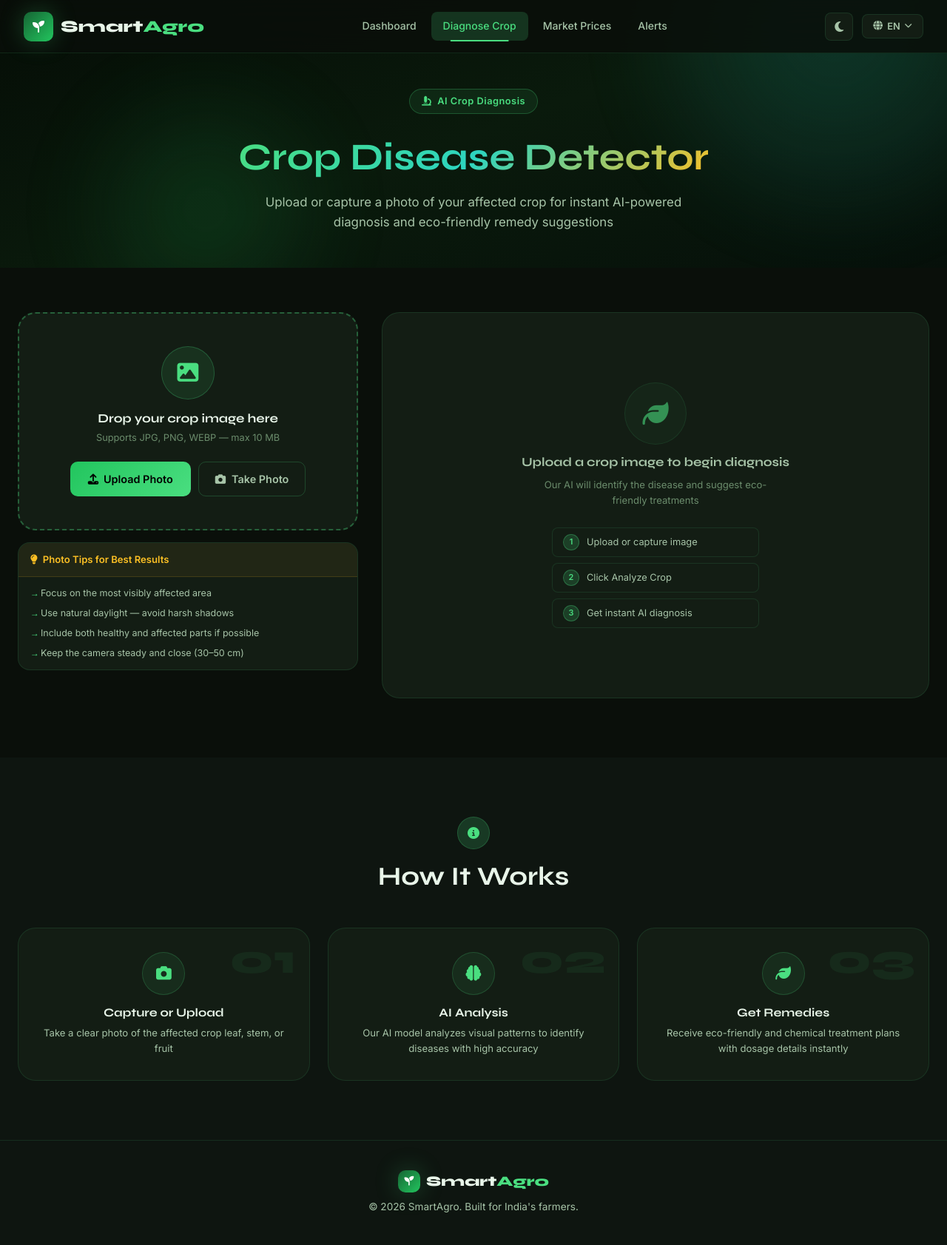
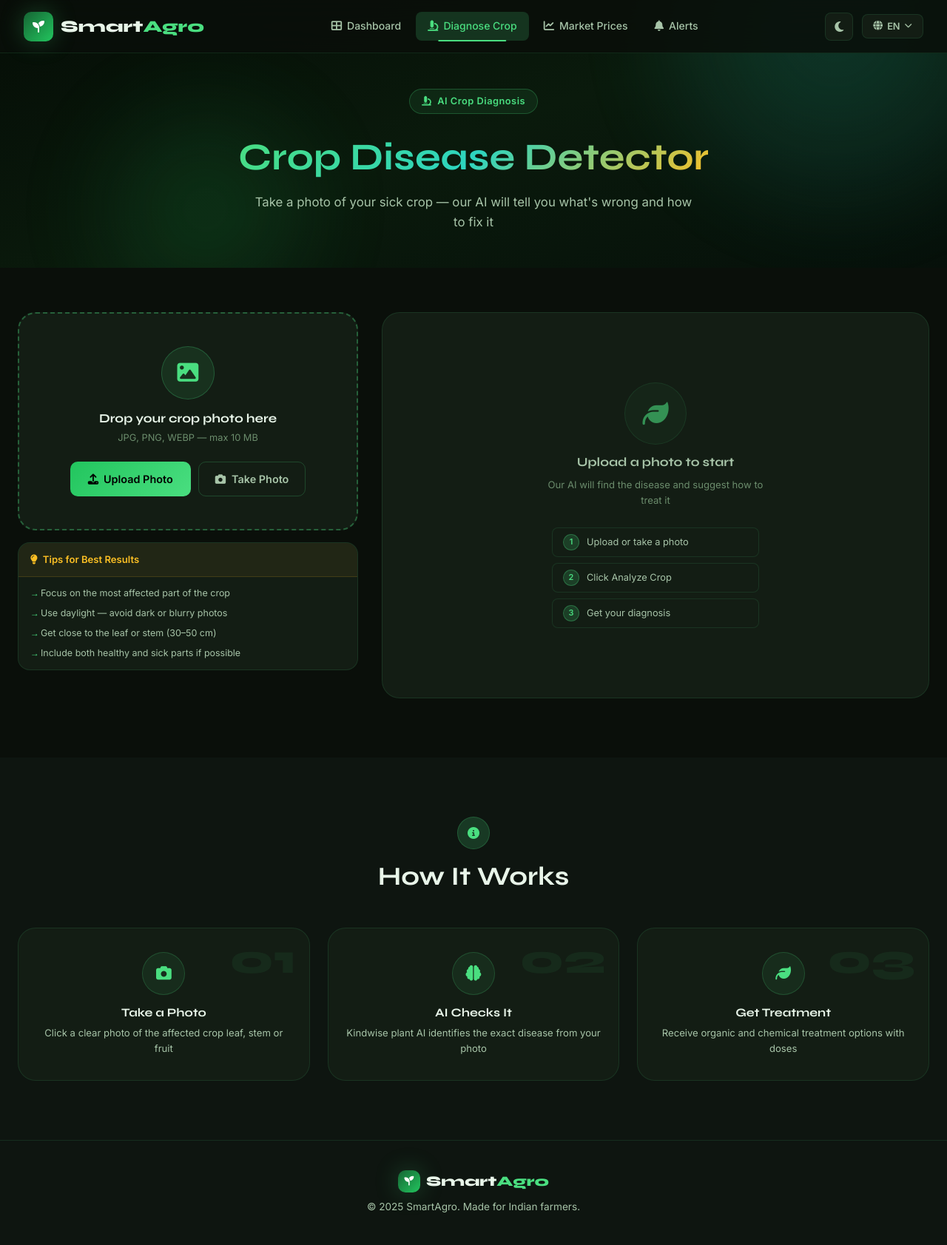
Before and after one commit to puspendugorai-coder/SmartAgro, a Flask app: page /diagnose in a window 1280 px wide. Shown: the whole page at 74% size. Run offline with Flask 3, Linux system fonts and the light colour scheme.

Commit message:
Refactor diagnose.html for clarity and layout
Updated text for clarity and consistency in the diagnose page. Adjusted the layout and improved button functionalities.

```diff
--- a/templates/diagnose.html
+++ b/templates/diagnose.html
@@ -11,25 +11,23 @@
   <script src="https://cdn.jsdelivr.net/npm/chart.js"></script>
 </head>
 <body>
-
-<!-- NAVBAR -->
 <nav class="navbar" id="navbar">
   <div class="nav-brand">
     <div class="brand-icon"><i class="fas fa-seedling"></i></div>
     <span class="brand-text">Smart<span class="brand-accent">Agro</span></span>
   </div>
   <div class="nav-links" id="navLinks">
-    <a href="/" class="nav-item" data-translate="nav_dashboard"><i class="fas fa-th-large"></i><span>Dashboard</span></a>
-    <a href="/diagnose" class="nav-item active" data-translate="nav_diagnose"><i class="fas fa-microscope"></i><span>Diagnose Crop</span></a>
-    <a href="/market" class="nav-item" data-translate="nav_market"><i class="fas fa-chart-line"></i><span>Market Prices</span></a>
-    <a href="/alerts" class="nav-item" data-translate="nav_alerts"><i class="fas fa-bell"></i><span>Alerts</span></a>
+    <a href="/" class="nav-item"><i class="fas fa-th-large"></i><span>Dashboard</span></a>
+    <a href="/diagnose" class="nav-item active"><i class="fas fa-microscope"></i><span>Diagnose Crop</span></a>
+    <a href="/market" class="nav-item"><i class="fas fa-chart-line"></i><span>Market Prices</span></a>
+    <a href="/alerts" class="nav-item"><i class="fas fa-bell"></i><span>Alerts</span></a>
   </div>
   <div class="nav-actions">
-    <button class="theme-toggle" id="themeToggle" title="Toggle day/night theme">
-    <i class="fas fa-moon" id="themeIcon"></i>
-    </button>
+    <button class="theme-toggle" id="themeToggle"><i class="fas fa-moon" id="themeIcon"></i></button>
     <div class="lang-selector" id="langSelector">
-      <button class="lang-btn" id="langBtn"><i class="fas fa-globe"></i><span id="currentLang">EN</span><i class="fas fa-chevron-down"></i></button>
+      <button class="lang-btn" id="langBtn">
+        <i class="fas fa-globe"></i><span id="currentLang">EN</span><i class="fas fa-chevron-down"></i>
+      </button>
       <div class="lang-dropdown" id="langDropdown">
         <div class="lang-search"><input type="text" placeholder="Search language..." id="langSearch"/></div>
         <div class="lang-list" id="langList"></div>
@@ -39,35 +37,23 @@
   </div>
 </nav>
 
-<!-- PAGE HEADER — title kept as plain text; NO data-translate on h1 to avoid overwriting the span -->
 <section class="page-hero diagnose-hero">
-  <div class="hero-bg">
-    <div class="hero-orb orb-1"></div>
-    <div class="hero-orb orb-2"></div>
-  </div>
+  <div class="hero-bg"><div class="hero-orb orb-1"></div><div class="hero-orb orb-2"></div></div>
   <div class="page-hero-content">
     <div class="hero-badge"><i class="fas fa-microscope"></i> AI Crop Diagnosis</div>
     <h1><span class="gradient-text">Crop Disease Detector</span></h1>
-    <p>Upload or capture a photo of your affected crop for instant AI-powered diagnosis and eco-friendly remedy suggestions</p>
+    <p>Take a photo of your sick crop — our AI will tell you what's wrong and how to fix it</p>
   </div>
 </section>
 
-<!-- ═══════════════ MAIN DIAGNOSE AREA ═══════════════ -->
 <section class="section diagnose-section">
   <div class="container">
     <div class="diagnose-layout">
-
-      <!-- ── LEFT: Upload Panel ── -->
       <div class="upload-panel">
-
-        <!-- Upload Zone (visible by default) -->
-        <div class="upload-zone" id="uploadZone"
-             ondrop="handleDrop(event)"
-             ondragover="handleDragOver(event)"
-             ondragleave="handleDragLeave(event)">
+        <div class="upload-zone" id="uploadZone" ondrop="handleDrop(event)" ondragover="handleDragOver(event)" ondragleave="handleDragLeave(event)">
           <div class="upload-icon"><i class="fas fa-image"></i></div>
-          <h3>Drop your crop image here</h3>
-          <p>Supports JPG, PNG, WEBP — max 10 MB</p>
+          <h3>Drop your crop photo here</h3>
+          <p>JPG, PNG, WEBP — max 10 MB</p>
           <div class="upload-btns">
             <label class="btn-primary upload-label" for="fileInput">
               <i class="fas fa-upload"></i> Upload Photo
@@ -79,73 +65,56 @@
           <input type="file" id="fileInput" accept="image/*" style="display:none" onchange="handleFileSelect(event)"/>
         </div>
 
-        <!-- Image Preview (hidden until image chosen) -->
         <div class="image-preview" id="imagePreview" style="display:none">
           <img id="previewImg" alt="Crop preview"/>
           <div class="preview-overlay">
-            <button class="btn-icon" onclick="clearImage()" title="Remove image">
-              <i class="fas fa-trash"></i>
-            </button>
+            <button class="btn-icon" onclick="clearImage()"><i class="fas fa-trash"></i></button>
           </div>
-          <div class="preview-label">
-            <i class="fas fa-check-circle" style="color:var(--green)"></i>
-            Image ready for analysis
-          </div>
+          <div class="preview-label"><i class="fas fa-check-circle" style="color:var(--green)"></i> Image ready</div>
         </div>
 
-        <!-- Camera feed (hidden until camera opened) -->
         <div class="camera-modal" id="cameraModal" style="display:none">
           <div class="camera-wrapper">
             <video id="cameraFeed" autoplay playsinline></video>
             <div class="camera-controls">
-              <button class="btn-icon close-cam-btn" onclick="closeCamera()" title="Close camera">
-                <i class="fas fa-times"></i>
-              </button>
-              <button class="btn-capture" onclick="capturePhoto()" title="Capture photo">
-                <i class="fas fa-circle"></i>
-              </button>
+              <button class="btn-icon close-cam-btn" onclick="closeCamera()"><i class="fas fa-times"></i></button>
+              <button class="btn-capture" onclick="capturePhoto()"><i class="fas fa-circle"></i></button>
             </div>
           </div>
         </div>
 
-        <!-- Analyze Button (hidden until image ready) -->
         <button class="btn-analyze" id="analyzeBtn" onclick="analyzeImage()" style="display:none">
-          <i class="fas fa-wand-magic-sparkles"></i>
-          Analyze Crop
+          <i class="fas fa-wand-magic-sparkles"></i> Analyze Crop
           <div class="btn-shine"></div>
         </button>
 
-        <!-- Tips card -->
         <div class="tips-card">
-          <div class="tips-header"><i class="fas fa-lightbulb"></i> Photo Tips for Best Results<br></div>
+          <div class="tips-header"><i class="fas fa-lightbulb"></i> Tips for Best Results</div>
           <ul class="tips-list">
-            <li>Focus on the most visibly affected area</li>
-            <li>Use natural daylight — avoid harsh shadows</li>
-            <li>Include both healthy and affected parts if possible</li>
-            <li>Keep the camera steady and close (30–50 cm)</li>
+            <li>Focus on the most affected part of the crop</li>
+            <li>Use daylight — avoid dark or blurry photos</li>
+            <li>Get close to the leaf or stem (30–50 cm)</li>
+            <li>Include both healthy and sick parts if possible</li>
           </ul>
         </div>
       </div>
 
-      <!-- ── RIGHT: Results Panel ── -->
       <div class="results-panel" id="resultsPanel">
         <div class="results-placeholder" id="resultsPlaceholder">
           <div class="placeholder-icon"><i class="fas fa-leaf"></i></div>
-          <h3>Upload a crop image to begin diagnosis</h3>
-          <p>Our AI will identify the disease and suggest eco-friendly treatments</p>
+          <h3>Upload a photo to start</h3>
+          <p>Our AI will find the disease and suggest how to treat it</p>
           <div class="placeholder-steps">
-            <div class="ps-item"><span class="ps-num">1</span> Upload or capture image</div>
+            <div class="ps-item"><span class="ps-num">1</span> Upload or take a photo</div>
             <div class="ps-item"><span class="ps-num">2</span> Click Analyze Crop</div>
-            <div class="ps-item"><span class="ps-num">3</span> Get instant AI diagnosis</div>
+            <div class="ps-item"><span class="ps-num">3</span> Get your diagnosis</div>
           </div>
         </div>
       </div>
-
-    </div><!-- /.diagnose-layout -->
+    </div>
   </div>
 </section>
 
-<!-- HOW IT WORKS -->
 <section class="section how-section">
   <div class="container">
     <div class="section-header">
@@ -156,20 +125,20 @@
       <div class="step-card">
         <div class="step-num">01</div>
         <div class="step-icon"><i class="fas fa-camera"></i></div>
-        <h4>Capture or Upload</h4>
-        <p>Take a clear photo of the affected crop leaf, stem, or fruit</p>
+        <h4>Take a Photo</h4>
+        <p>Click a clear photo of the affected crop leaf, stem or fruit</p>
       </div>
       <div class="step-card">
         <div class="step-num">02</div>
         <div class="step-icon"><i class="fas fa-brain"></i></div>
-        <h4>AI Analysis</h4>
-        <p>Our AI model analyzes visual patterns to identify diseases with high accuracy</p>
+        <h4>AI Checks It</h4>
+        <p>Kindwise plant AI identifies the exact disease from your photo</p>
       </div>
       <div class="step-card">
         <div class="step-num">03</div>
         <div class="step-icon"><i class="fas fa-leaf"></i></div>
-        <h4>Get Remedies</h4>
-        <p>Receive eco-friendly and chemical treatment plans with dosage details instantly</p>
+        <h4>Get Treatment</h4>
+        <p>Receive organic and chemical treatment options with doses</p>
       </div>
     </div>
   </div>
@@ -177,14 +146,10 @@
 
 <footer class="footer">
   <div class="container">
-    <div class="footer-brand">
-      <div class="brand-icon small"><i class="fas fa-seedling"></i></div>
-      <span>Smart<span class="brand-accent">Agro</span></span>
-    </div>
-    <p class="footer-copy">© 2026 SmartAgro. Built for India's farmers.</p>
+    <div class="footer-brand"><div class="brand-icon small"><i class="fas fa-seedling"></i></div><span>Smart<span class="brand-accent">Agro</span></span></div>
+    <p class="footer-copy">© 2025 SmartAgro. Made for Indian farmers.</p>
   </div>
 </footer>
-
 <div class="toast" id="toast"></div>
 <script src="/static/js/translations.js"></script>
 <script src="/static/js/main.js"></script>
```
